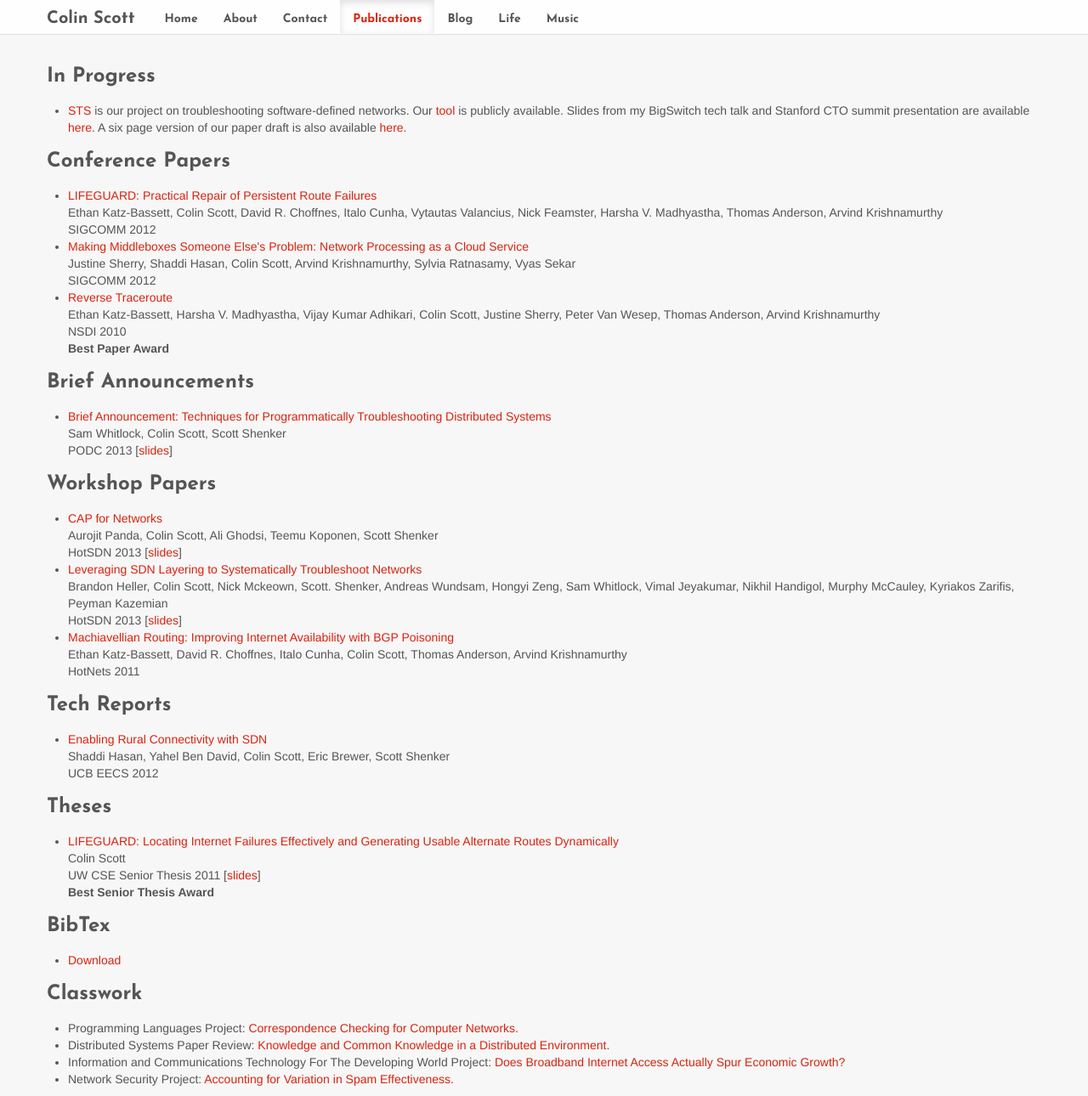
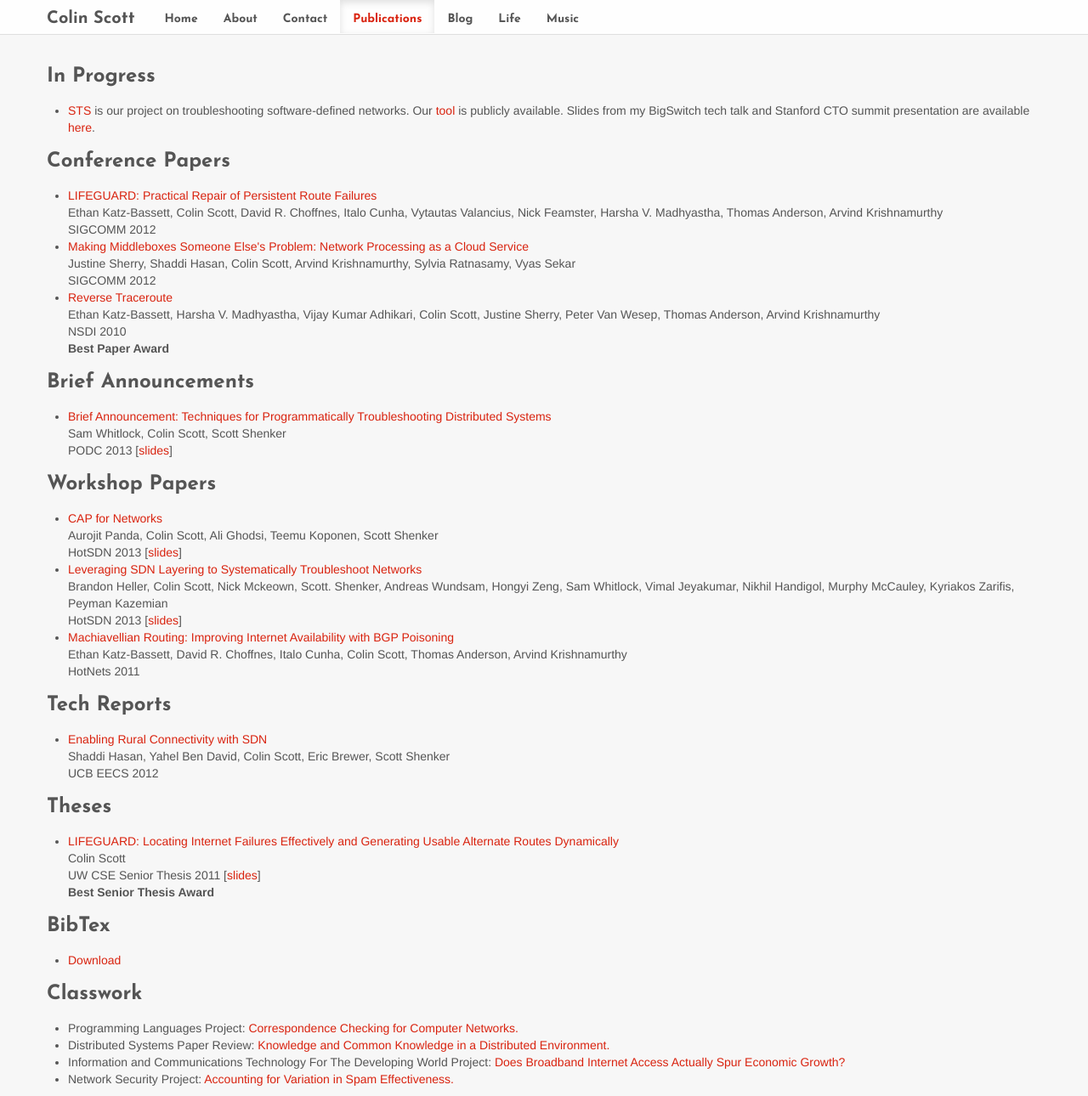
Before and after one commit to colin-scott/personal_website, a Jekyll site: the page built from publications.html, in a window 1280 px wide and 1290 px high. Shown: the whole window at 85% size. Built offline with Jekyll 4.4.1, drawn with Linux system fonts in a browser that asks for light colours; Markdown is read by kramdown in place of the engine named in the settings.

Commit message:
Remove link to short draft

```diff
--- a/publications.html
+++ b/publications.html
@@ -13,8 +13,6 @@ description: "Colin Scott's projects and publications"
   available. Slides from my BigSwitch tech talk and Stanford CTO summit
   presentation are
   available <a href="http://www.eecs.berkeley.edu/~rcs/research/troubleshooting_with_mcses.pptx">here</a>.
-  A six page version of our paper draft is also available <a
-  href="http://www.eecs.berkeley.edu/~rcs/research/sts_short.pdf">here</a>.
   </li>
 </ul>
 <h3>Conference Papers</h3>
```
